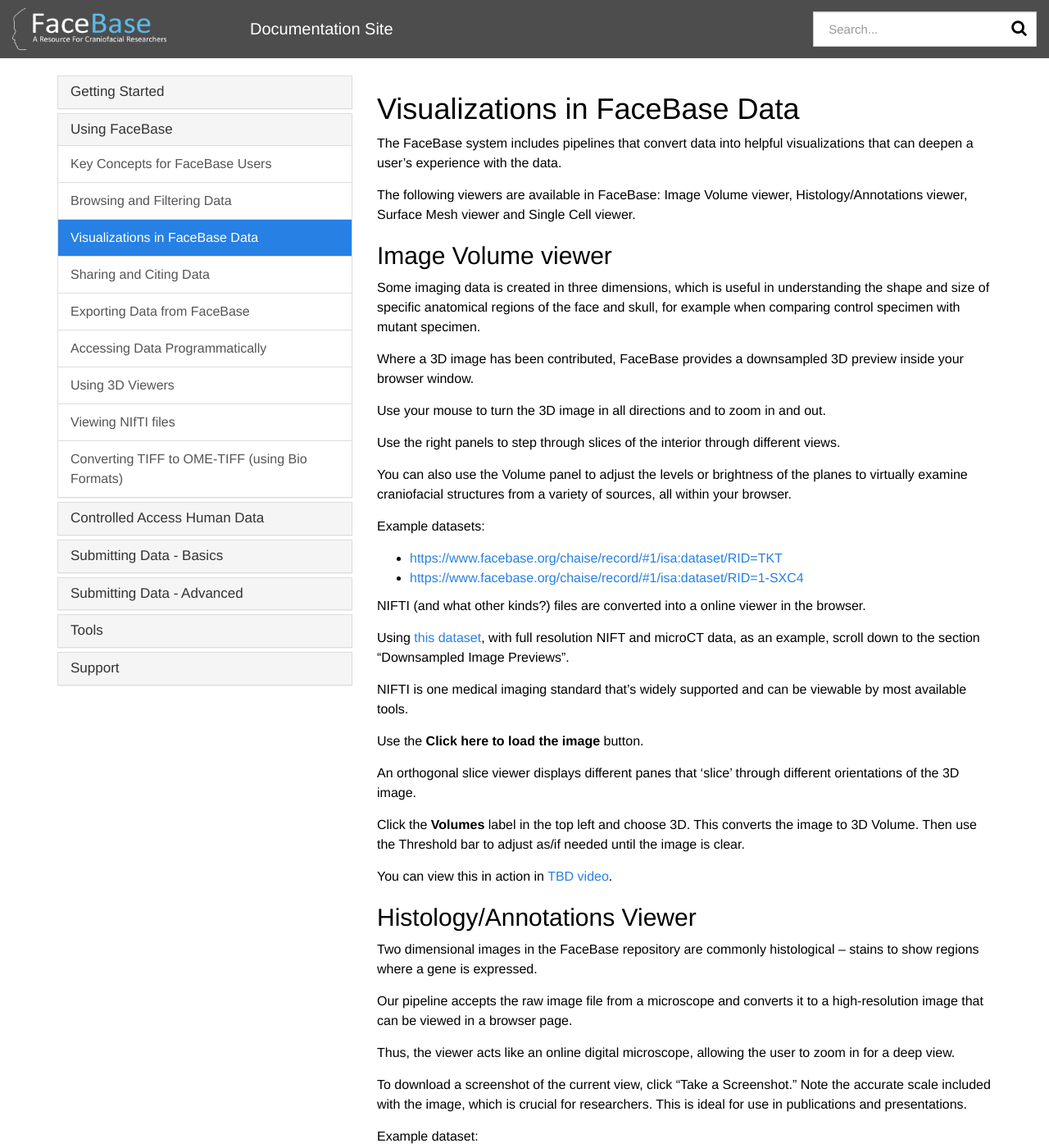
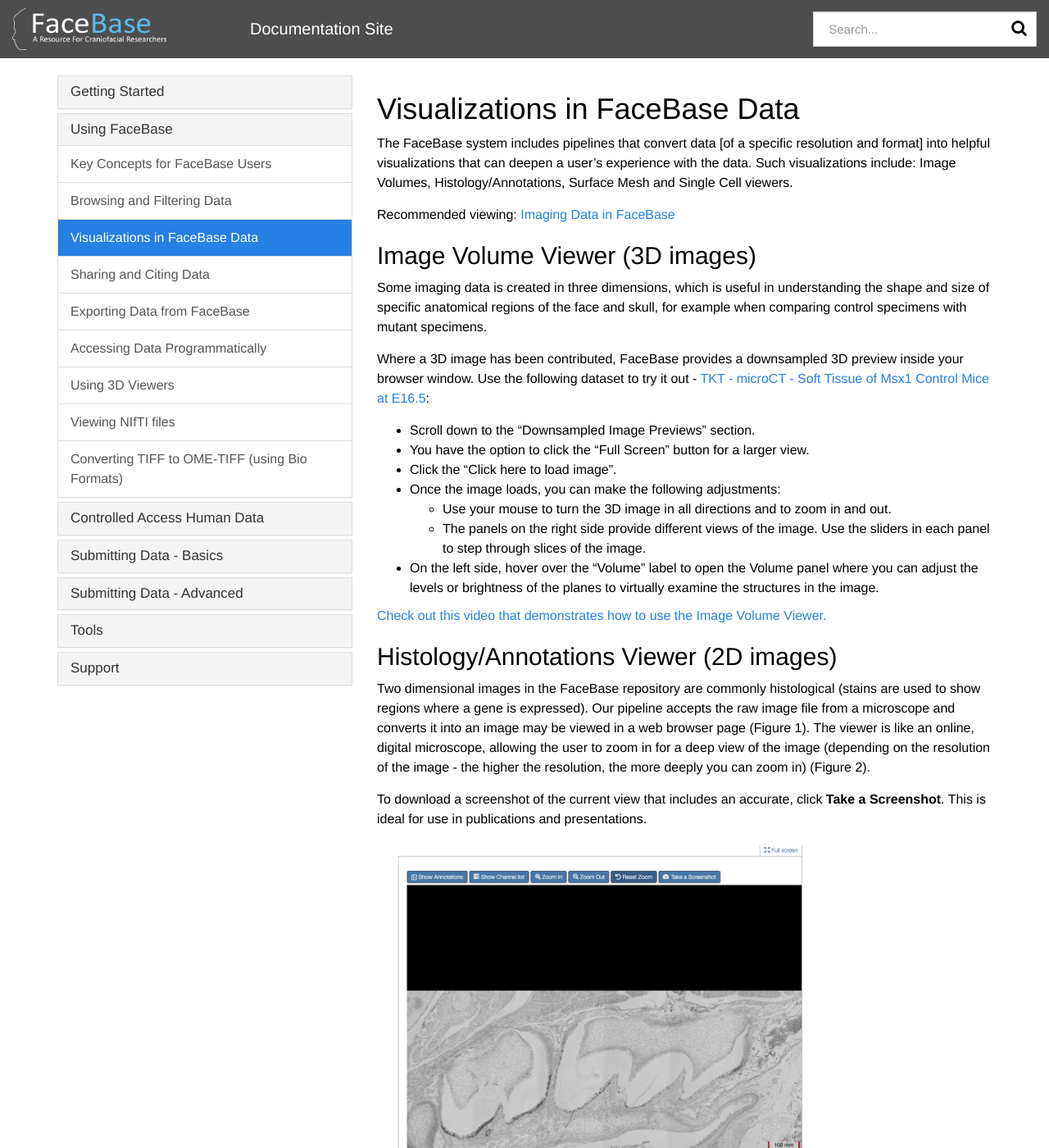
Before and after one commit to informatics-isi-edu/facebase-docs, a Jekyll site: the page built from docs/_docs/using/visualizations.md, in a window 1280 px wide and 1400 px high. Shown: the whole window at 82% size. Built offline with Jekyll 4.4.1, drawn with Linux system fonts in a browser that asks for light colours; some of the changed text lies outside the part shown.

Commit message:
docs updates

```diff
--- a/docs/_docs/using/visualizations.md
+++ b/docs/_docs/using/visualizations.md
@@ -3,57 +3,60 @@
 permalink: /docs/visualizations/
 ---
 
-The FaceBase system includes pipelines that convert data into helpful visualizations that can deepen a user's experience with the data.
+The FaceBase system includes pipelines that convert data [of a specific resolution and format] into helpful visualizations that can deepen a user's experience with the data. Such visualizations include: Image Volumes, Histology/Annotations, Surface Mesh and Single Cell viewers.
 
-The following viewers are available in FaceBase: Image Volume viewer, Histology/Annotations viewer, Surface Mesh viewer and Single Cell viewer.
+Recommended viewing: <a href="https://www.youtube.com/watch?v=XwTeM8QnrmQ&t=3s" target="_blank">Imaging Data in FaceBase</a>
 
-## Image Volume viewer
+## Image Volume Viewer (3D images)
 
-Some imaging data is created in three dimensions, which is useful in understanding the shape and size of specific anatomical regions of the face and skull, for example when comparing control specimen with mutant specimen.
+Some imaging data is created in three dimensions, which is useful in understanding the shape and size of specific anatomical regions of the face and skull, for example when comparing control specimens with mutant specimens.
 
-Where a 3D image has been contributed, FaceBase provides a downsampled 3D preview inside your browser window.
+Where a 3D image has been contributed, FaceBase provides a downsampled 3D preview inside your browser window.  Use the following dataset to try it out - [TKT - microCT - Soft Tissue of Msx1 Control Mice at E16.5](https://www.facebase.org/chaise/record/#1/isa:dataset/RID=TKT):
 
-Use your mouse to turn the 3D image in all directions and to zoom in and out.
+- Scroll down to the "Downsampled Image Previews" section.
+- You have the option to click the "Full Screen" button for a larger view.
+- Click the "Click here to load image".
+- Once the image loads, you can make the following adjustments:
+    - Use your mouse to turn the 3D image in all directions and to zoom in and out.
+    - The panels on the right side provide different views of the image. Use the sliders in each panel to step through slices of the image.
+- On the left side, hover over the "Volume" label to open the Volume panel where you can adjust the levels or brightness of the planes to virtually examine the structures in the image.
 
-Use the right panels to step through slices of the interior through different views.
+[Check out this video that demonstrates how to use the Image Volume Viewer.]({{ "/assets/img/using-fb-3D-viewer.mov" | relative_url }})
 
-You can also use the Volume panel to adjust the levels or brightness of the planes to virtually examine craniofacial structures from a variety of sources, all within your browser.
+## Histology/Annotations Viewer (2D images)
 
-Example datasets:
-- [https://www.facebase.org/chaise/record/#1/isa:dataset/RID=TKT](https://www.facebase.org/chaise/record/#1/isa:dataset/RID=TKT)
-- [https://www.facebase.org/chaise/record/#1/isa:dataset/RID=1-SXC4](https://www.facebase.org/chaise/record/#1/isa:dataset/RID=1-SXC4)
+Two dimensional images in the FaceBase repository are commonly histological (stains are used to show regions where a gene is expressed). Our pipeline accepts the raw image file from a microscope and converts it into an image may be viewed in a web browser page (Figure 1). The viewer is like an online, digital microscope, allowing the user to zoom in for a deep view of the image (depending on the resolution of the image - the higher the resolution, the more deeply you can zoom in) (Figure 2).
 
-NIFTI (and what other kinds?) files are converted into a online viewer in the browser.
+To download a screenshot of the current view that includes an accurate, click **Take a Screenshot**. This is ideal for use in publications and presentations.
 
-Using [this dataset](https://www.facebase.org/chaise/record/#1/isa:dataset/RID=TKT), with full resolution NIFT and microCT data, as an example, scroll down to the section "Downsampled Image Previews".
+![Example of 2D image in default view]({{ "/assets/img/2d-default-img.png" | relative_url }})
+*Figure 1: Example of 2D image in default view (Scale at 100mm)*
 
-NIFTI is one medical imaging standard that's widely supported and can be viewable by most available tools.
+![Example of the same image zoomed in (Scale at 20 mm)]({{ "/assets/img/2D-image-zoomed-in.png" | relative_url }})
+*Figure 2: Example of the same image zoomed in (Scale at 20 mm)*
 
-Use the **Click here to load the image** button.
+Using the following dataset as an example: [1-SXC4 - Histology and schematic overview of mouse molar root development](https://www.facebase.org/chaise/record/#1/isa:dataset/RID=1-SXC4):
+- Scroll down to the **Imaging Data** section (or use the links on the left side of the page)
+- Click *View* for one of the imaging records.
+- Click *Full screen* to enlarge the viewer.
 
-An orthogonal slice viewer displays different panes that 'slice' through different orientations of the 3D image.
+### Annotations
 
-Click the **Volumes** label in the top left and choose 3D. This converts the image to 3D Volume. Then use the Threshold bar to adjust as/if needed until the image is clear.
+Our viewer also supports annotations of anatomical regions in an image. Annotations link to the corresponding FaceBase anatomy page for that region, which displays more information on the region and lists any related data in the FaceBase repository.
 
-You can view this in action in [TBD video](#).
+To see if an image already has annotations, click **Show Annotations**.
 
-## Histology/Annotations Viewer
+![Example of an annotated image]({{ "/assets/img/annotation-viewer.png" | relative_url }})
+*Figure 3: Example of an annotated image*
 
-Two dimensional images in the FaceBase repository are commonly histological – stains to show regions where a gene is expressed.
+Data contributors can use editing tools to mark a colored boundary around specific anatomical regions on an image and label them. [Data contributors can find documentation on how to use this feature here.](TBD)
 
-Our pipeline accepts the raw image file from a microscope and converts it to a high-resolution image that can be viewed in a browser page.
-
-Thus, the viewer acts like an online digital microscope, allowing the user to zoom in for a deep view.
-
-To download a screenshot of the current view, click “Take a Screenshot.” Note the accurate scale included with the image, which is crucial for researchers. This is ideal for use in publications and presentations.
-
+![Example of an annotated image]({{ "/assets/img/annotations-editor.png" | relative_url }})
+*Figure 3: Example of the Annotations Editor*
 
 Example dataset:
 - [https://www.facebase.org/chaise/record/#1/isa:imaging_data/RID=1-W96W](https://www.facebase.org/chaise/record/#1/isa:imaging_data/RID=1-W96W)
 
-histology viewer: image 1-W96W displays new feature: Annotations.
-
-In this microscopy image, there are annotations of interest. You can zoom in and pan around. Our viewer supports very high resolution imaging, so depending on the resolution, you can zoom in deeply almost like an online microscope.
 
 Contributors can add annotations which are linked to our anatomy terms. For more information link TBD.
 
@@ -63,7 +66,7 @@
 
 This educational tool is especially powerful for new researchers to learn anatomical regions.
 
-## Single Cell Viewer
+## Single Cell Viewer (scatter plot of scRNA-Seq)
 
 Example datasets:
 - [https://www.facebase.org/chaise/record/#1/isa:dataset/RID=1-YSFP](https://www.facebase.org/chaise/record/#1/isa:dataset/RID=1-YSFP)
```
Also changed, not shown: docs/_docs/data-management.md (+1 -1 lines), docs/assets/img/2D-image-zoomed-in.png (added), docs/assets/img/2d-default-img.png (added), docs/assets/img/annotation-viewer.png (added), docs/assets/img/annotations-editor.png (added), 1 other file.
